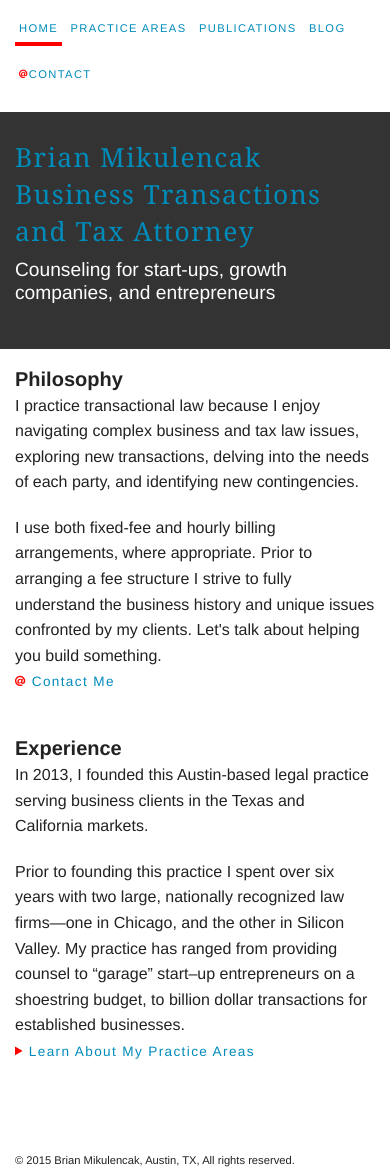
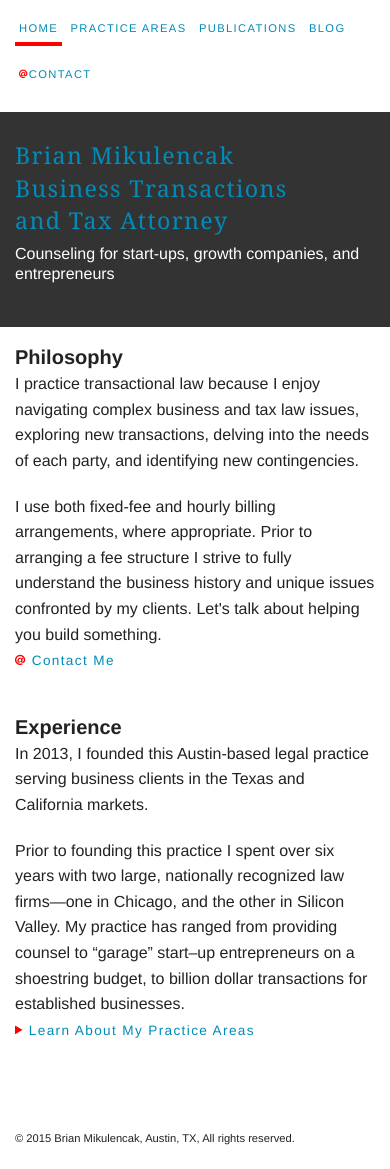
Before and after one commit to brianmik/bmaustinlaw, a Jekyll site: the page built from index.html, in a window 390 px wide. Built offline with Jekyll 4.4.1, drawn with Linux system fonts in a browser that asks for light colours; Markdown is read by kramdown in place of the engine named in the settings; comment, search, counter and statistics services are not loaded; after the commit the page ends 1148 px from its top, so only the background shows below that.

Commit message:
styling for small screens

```diff
--- a/css/main.css
+++ b/css/main.css
@@ -350,11 +350,11 @@ textarea {
   }
 
   .site-name {
-    font-size: 1.65rem;
+    font-size: 1.45rem;
   }
 
   .tagline {
-    font-size: 1.2rem;
+    font-size: 1rem;
   }
 
   .nav-item {
```
